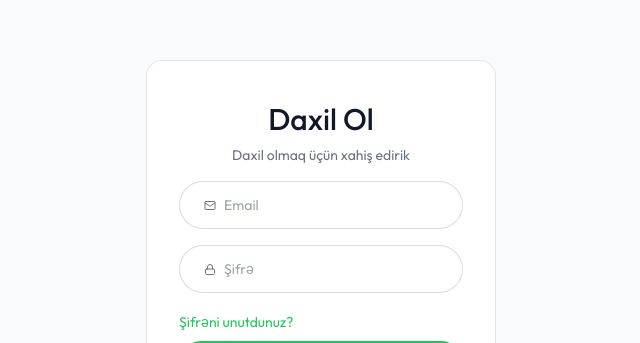
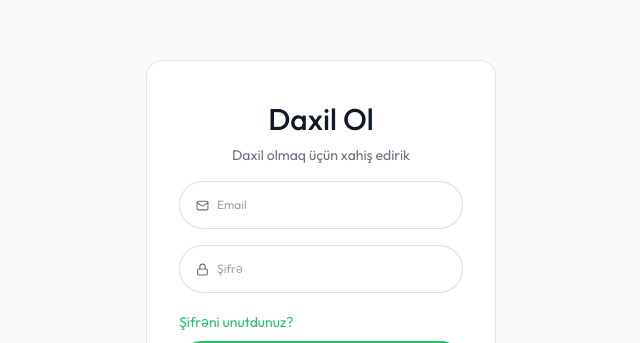
Before and after one commit to Mursal-Sadigli/cv-website, a React (Vite) app in the folder client/: page /app/builder/1 in a window 1280 px wide. Shown: the part 139-482 px from the top of the page, without its empty margins (319-959 px from the left). Built offline with nearby package versions, Linux system fonts and the light colour scheme; no server answers.

Commit message:
Fix: Better form input layout

```diff
--- a/client/src/pages/Login.jsx
+++ b/client/src/pages/Login.jsx
@@ -57,18 +57,18 @@ const Login = () => {
                 <h1 className="text-gray-900 text-3xl mt-10 font-medium">{state === "login" ? "Daxil Ol" : "Qeydiyyatdan Keç"}</h1>
                 <p className="text-gray-500 text-sm mt-2">{state === "login" ? "Daxil olmaq üçün xahiş edirik" : "Qeydiyyatdan keçmək üçün xahiş edirik"}</p>
                 {state !== "login" && (
-                    <div className="flex items-center mt-6 w-full bg-white border border-gray-300/80 h-12 rounded-full overflow-hidden pl-6 gap-2">
-                        <User2Icon size={16} color='#6B7280' />
-                        <input type="text" name="name" placeholder="Adınız" className="border-none outline-none ring-0 w-full text-sm" value={formData.name} onChange={handleChange} required />
+                    <div className="flex items-center mt-6 w-full bg-white border border-gray-300/80 h-12 rounded-full overflow-hidden px-4 gap-2">
+                        <User2Icon size={16} color='#6B7280' className="flex-shrink-0" />
+                        <input type="text" name="name" placeholder="Ad" className="border-none outline-none ring-0 w-full text-xs" value={formData.name} onChange={handleChange} required />
                     </div>
                 )}
-                <div className="flex items-center w-full mt-4 bg-white border border-gray-300/80 h-12 rounded-full overflow-hidden pl-6 gap-2">
-                   <Mail size={13} color='#6B7280' />
-                    <input type="email" name="email" placeholder="Email" className="border-none outline-none ring-0 w-full text-sm" value={formData.email} onChange={handleChange} required />
+                <div className="flex items-center w-full mt-4 bg-white border border-gray-300/80 h-12 rounded-full overflow-hidden px-4 gap-2">
+                   <Mail size={13} color='#6B7280' className="flex-shrink-0" />
+                    <input type="email" name="email" placeholder="Email" className="border-none outline-none ring-0 w-full text-xs" value={formData.email} onChange={handleChange} required />
                 </div>
-                <div className="flex items-center mt-4 w-full bg-white border border-gray-300/80 h-12 rounded-full overflow-hidden pl-6 gap-2">
-                    <Lock size={13} color='#6B7280' />
-                    <input type="password" name="password" placeholder="Şifrə" className="border-none outline-none ring-0 w-full text-sm" value={formData.password} onChange={handleChange} required />
+                <div className="flex items-center mt-4 w-full bg-white border border-gray-300/80 h-12 rounded-full overflow-hidden px-4 gap-2">
+                    <Lock size={13} color='#6B7280' className="flex-shrink-0" />
+                    <input type="password" name="password" placeholder="Şifrə" className="border-none outline-none ring-0 w-full text-xs" value={formData.password} onChange={handleChange} required />
                 </div>
                 {state === "login" && (
                 <div className="mt-4 text-left text-green-500">
@@ -84,9 +84,9 @@ const Login = () => {
         <form onSubmit={handleForgotPassword} className="sm:w-[350px] w-full text-center border border-gray-300/60 rounded-2xl px-8 bg-white">
             <h1 className="text-gray-900 text-3xl mt-10 font-medium">Şifrə Sıfırla</h1>
             <p className="text-gray-500 text-sm mt-2">Şifrənizi sıfırlamaq üçün e-mailinizi daxil edin</p>
-            <div className="flex items-center w-full mt-4 bg-white border border-gray-300/80 h-12 rounded-full overflow-hidden pl-6 gap-2">
-               <Mail size={13} color='#6B7280' />
-                <input type="email" placeholder="Email" className="border-none outline-none ring-0 w-full text-sm" value={forgotEmail} onChange={(e) => setForgotEmail(e.target.value)} required />
+            <div className="flex items-center w-full mt-4 bg-white border border-gray-300/80 h-12 rounded-full overflow-hidden px-4 gap-2">
+               <Mail size={13} color='#6B7280' className="flex-shrink-0" />
+                <input type="email" placeholder="Email" className="border-none outline-none ring-0 w-full text-xs" value={forgotEmail} onChange={(e) => setForgotEmail(e.target.value)} required />
             </div>
             <button type="submit" className="mt-6 w-full h-11 rounded-full text-white bg-green-500 hover:opacity-90 transition-opacity">
                 Göndər
--- a/client/src/pages/ResetPassword.jsx
+++ b/client/src/pages/ResetPassword.jsx
@@ -65,26 +65,26 @@ const ResetPassword = () => {
                 <h1 className="text-gray-900 text-3xl mt-10 font-medium">Yeni Şifrə</h1>
                 <p className="text-gray-500 text-sm mt-2">Yeni şifrənizi daxil edin</p>
 
-                <div className="flex items-center mt-6 w-full bg-white border border-gray-300/80 h-12 rounded-full overflow-hidden pl-6 gap-2">
-                    <Lock size={13} color='#6B7280' />
+                <div className="flex items-center mt-6 w-full bg-white border border-gray-300/80 h-12 rounded-full overflow-hidden px-4 gap-2">
+                    <Lock size={13} color='#6B7280' className="flex-shrink-0" />
                     <input
                         type="password"
                         name="newPassword"
                         placeholder="Şifrə"
-                        className="border-none outline-none ring-0 w-full text-sm"
+                        className="border-none outline-none ring-0 w-full text-xs"
                         value={formData.newPassword}
                         onChange={handleChange}
                         required
                     />
                 </div>
 
-                <div className="flex items-center mt-4 w-full bg-white border border-gray-300/80 h-12 rounded-full overflow-hidden pl-6 gap-2">
-                    <Lock size={13} color='#6B7280' />
+                <div className="flex items-center mt-4 w-full bg-white border border-gray-300/80 h-12 rounded-full overflow-hidden px-4 gap-2">
+                    <Lock size={13} color='#6B7280' className="flex-shrink-0" />
                     <input
                         type="password"
                         name="confirmPassword"
-                        placeholder="Təsdiq et"
-                        className="border-none outline-none ring-0 w-full text-sm"
+                        placeholder="Təsdiq"
+                        className="border-none outline-none ring-0 w-full text-xs"
                         value={formData.confirmPassword}
                         onChange={handleChange}
                         required
```
